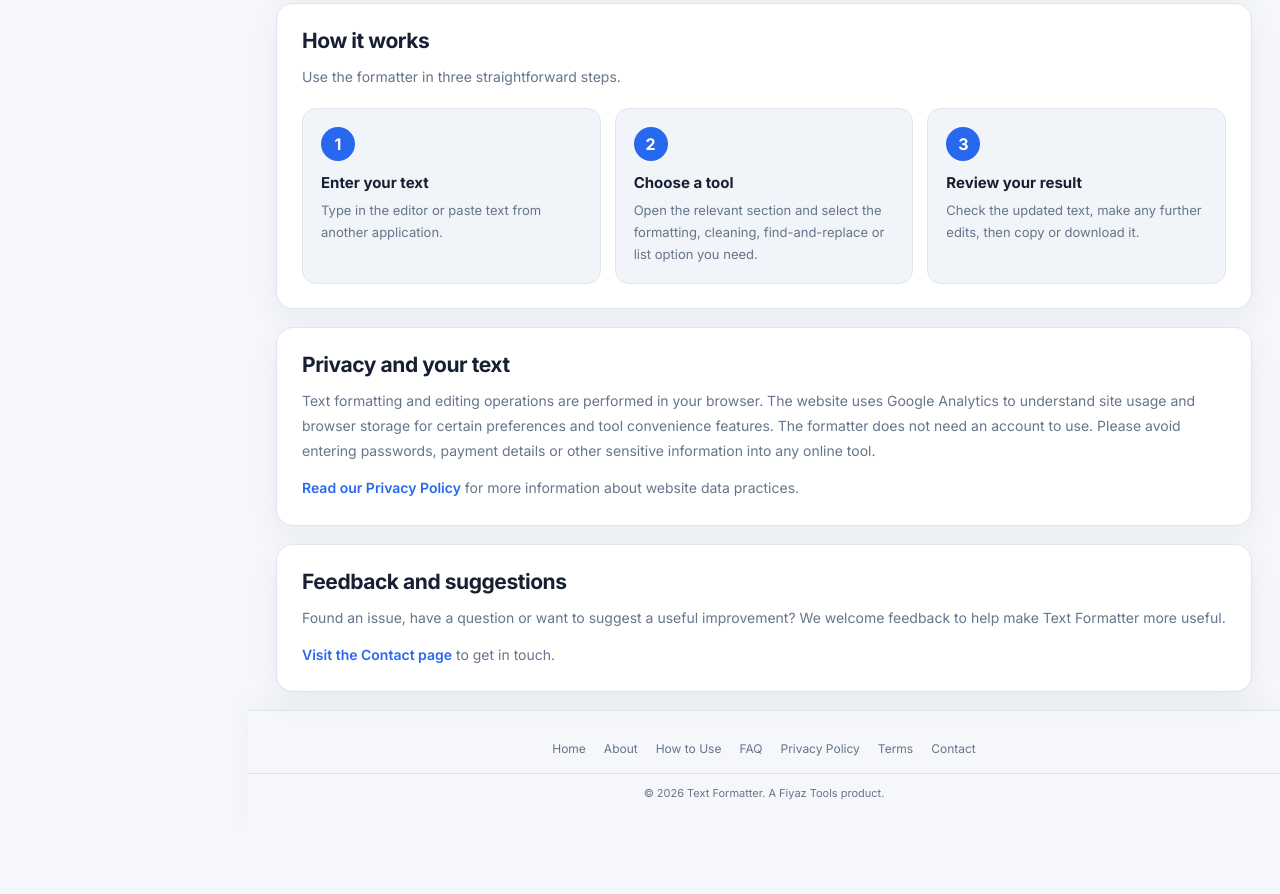
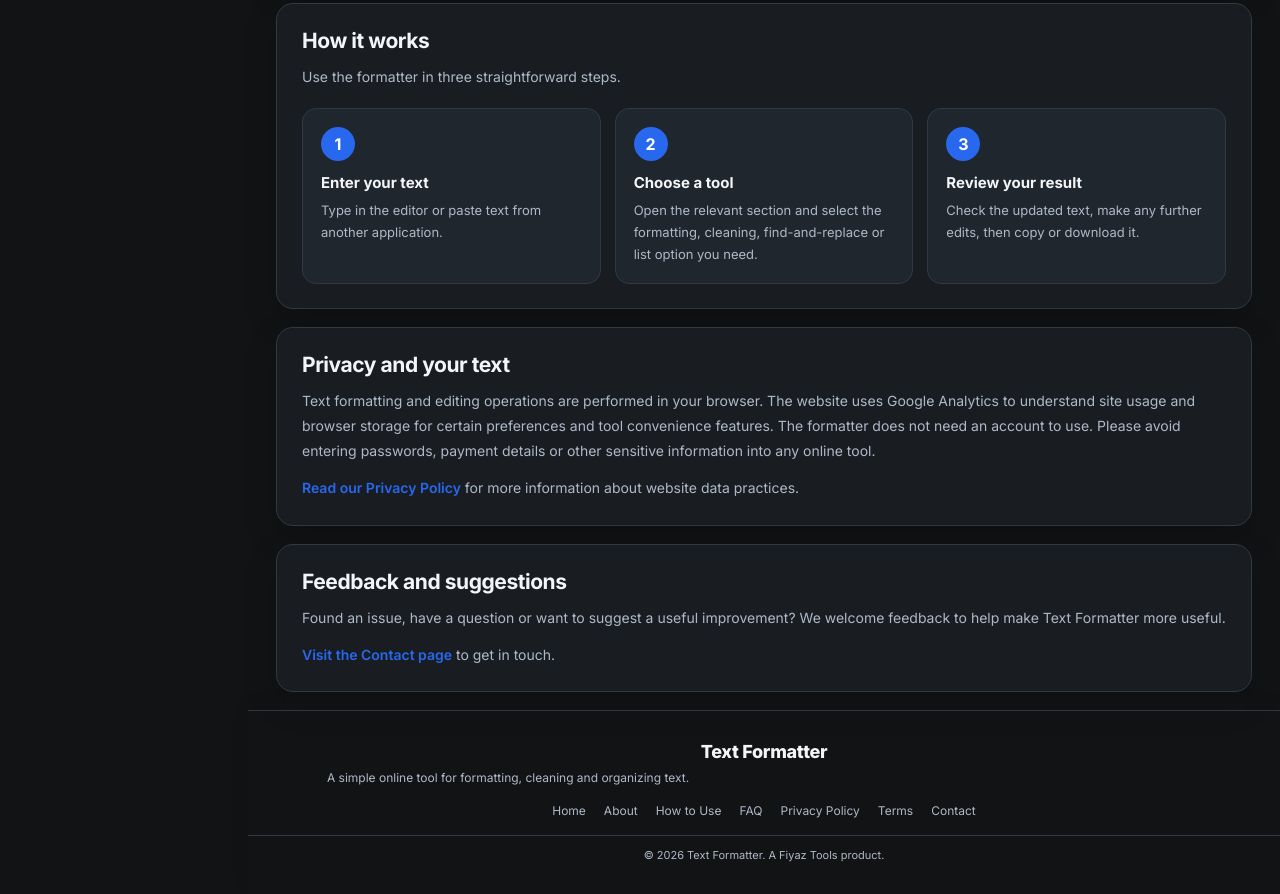
Before and after one commit to fiyaznkp/text-formatter-cleaner, a plain HTML site: page text-formatter/about/index.html in a window 1280 px wide. Shown: the part 918-1812 px from the top of the page. Before the commit the page ends 1750 px from the top, so only its background shows below. Drawn offline with Linux system fonts and the light colour scheme.

Commit message:
Align About page footer, theme, and accessibility

```diff
--- a/text-formatter/about/index.html
+++ b/text-formatter/about/index.html
@@ -205,12 +205,12 @@ header{position:relative;top:auto;min-height:68px;padding:12px 28px;background:v
 </section>
 
 </div>
-<footer class="footer" style="text-align:center"><nav aria-label="Footer navigation" class="footerlinks" style="justify-content:center;border-top:0;padding-top:0"><a href="/text-formatter/">Home</a><a href="/text-formatter/about/">About</a><a href="/text-formatter/how-to-use/">How to Use</a><a href="/text-formatter/faq/">FAQ</a><a href="/text-formatter/privacy/">Privacy Policy</a><a href="/text-formatter/terms/">Terms</a><a href="/text-formatter/contact/">Contact</a></nav><div class="copyright" style="border-top:1px solid var(--line)">© 2026 Text Formatter. A Fiyaz Tools product.</div></footer>
+<footer class="footer" style="text-align:center"><div class="footer-title">Text Formatter</div><p class="footer-desc">A simple online tool for formatting, cleaning and organizing text.</p><nav aria-label="Footer navigation" class="footerlinks" style="justify-content:center;border-top:0;padding-top:0"><a href="/text-formatter/">Home</a><a href="/text-formatter/about/">About</a><a href="/text-formatter/how-to-use/">How to Use</a><a href="/text-formatter/faq/">FAQ</a><a href="/text-formatter/privacy/">Privacy Policy</a><a href="/text-formatter/terms/">Terms</a><a href="/text-formatter/contact/">Contact</a></nav><div class="copyright" style="border-top:1px solid var(--line)">© 2026 Text Formatter. A Fiyaz Tools product.</div></footer>
 </main></div>
 <script>
 const themeToggle=document.getElementById('themeToggle');
-function setTheme(dark){document.body.classList.toggle('dark',dark);themeToggle.textContent=dark?'☀':'☾';try{localStorage.setItem('fiyaz-theme',dark?'dark':'light')}catch(e){}}
-try{setTheme(localStorage.getItem('fiyaz-theme')==='dark')}catch(e){setTheme(false)}
+function setTheme(dark){document.body.classList.toggle('dark',dark);themeToggle.textContent=dark?'☀':'☾';const label=dark?'Switch to light mode':'Switch to dark mode';themeToggle.setAttribute('aria-label',label);themeToggle.setAttribute('title',label);try{localStorage.setItem('fiyaz-theme',dark?'dark':'light')}catch(e){}}
+try{const saved=localStorage.getItem('fiyaz-theme');setTheme(saved?saved==='dark':true)}catch(e){setTheme(true)}
 themeToggle.addEventListener('click',()=>setTheme(!document.body.classList.contains('dark')));
 </script>
 </body></html>
```
